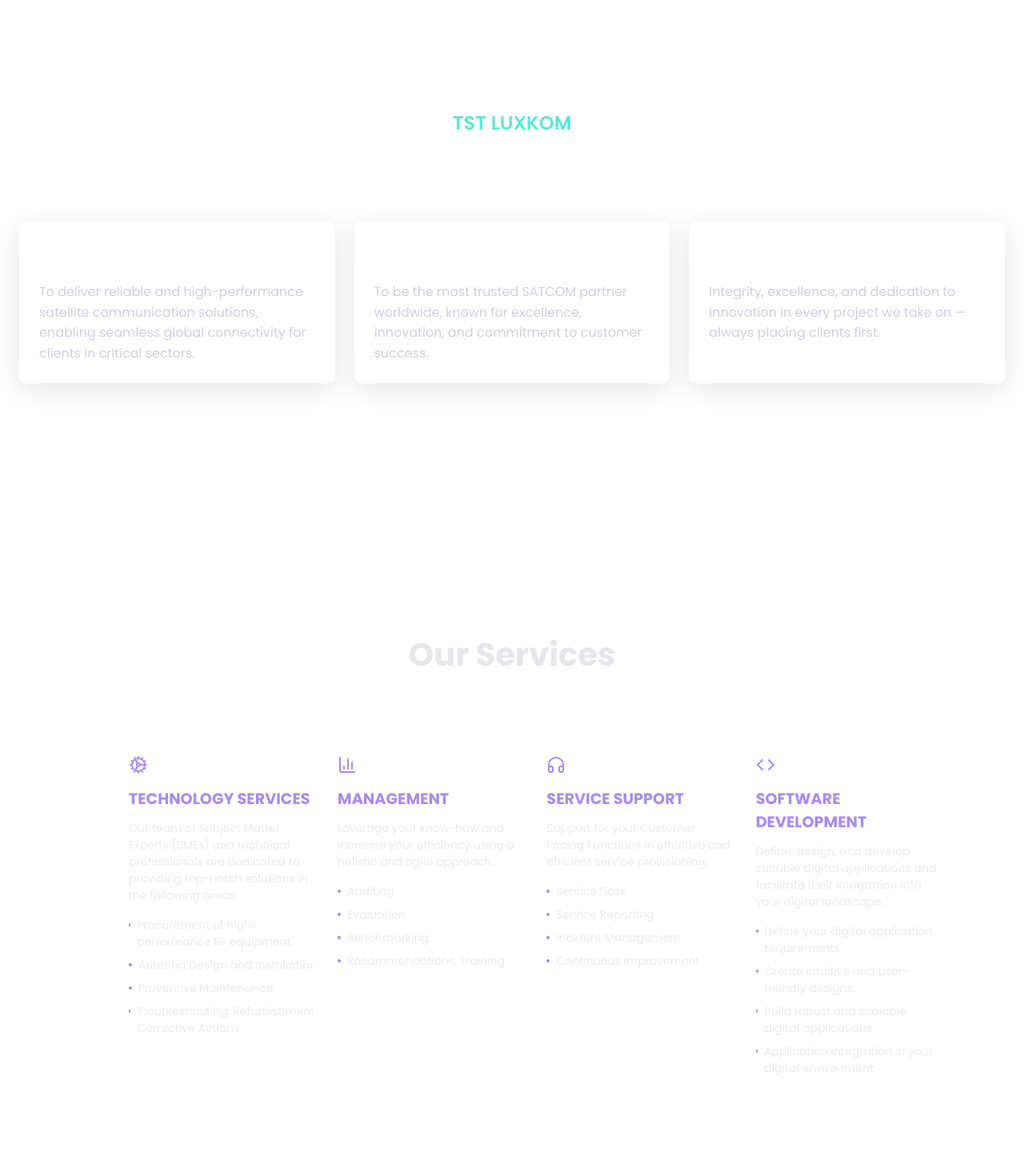
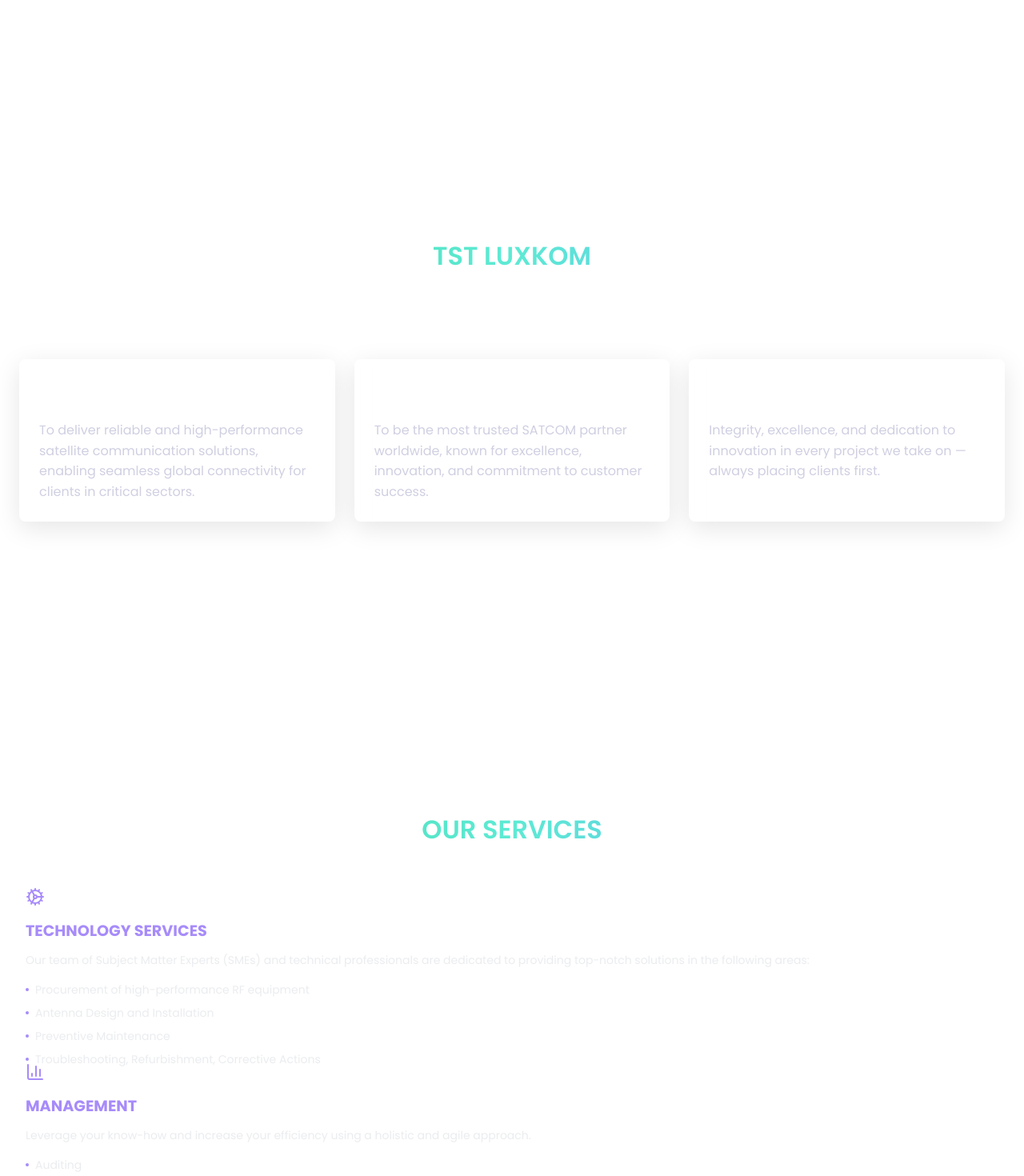
Before and after one commit to Ywette/TSTLUXKOM, a Next.js app: page / in a window 1280 px wide. Shown: the part 840-2310 px from the top of the page at 80% size. Built offline with nearby package versions, Linux system fonts and the light colour scheme.

Commit message:
mobile ServiceList section done

```diff
--- a/src/app/globals.css
+++ b/src/app/globals.css
@@ -47,6 +47,19 @@
   position: relative;
 }
 
+h2  {
+    font-size: 2rem;
+    font-weight: 600;
+    margin-bottom: 3rem;
+    background: linear-gradient(90deg, #34d399, #5eead4, #60a5fa);
+    -webkit-background-clip: text;
+    -webkit-text-fill-color: transparent;
+    background-clip: text;
+    text-fill-color: transparent;
+    text-transform: uppercase;
+    padding-top: 20vh;
+  }
+
 a {
   text-decoration: none;
   color: inherit;
--- a/src/app/stylings/Mission.css
+++ b/src/app/stylings/Mission.css
@@ -17,22 +17,6 @@
   margin-bottom: 1rem;
   width: 100%;
 }
-
-.about-gradient {
-  font-size: 1.25rem;
-  font-weight: 600;
-  margin-bottom: 3rem;
-  background: linear-gradient(90deg, #34d399, #5eead4, #60a5fa);
-  -webkit-background-clip: text;
-  -webkit-text-fill-color: transparent;
-  background-clip: text;
-  text-fill-color: transparent;
-}
-
-
-  .about-gradient {
-    font-size: 1.5rem;
-  }
 
 .about-grid {
   display: grid;
--- a/src/app/stylings/ServicesList.css
+++ b/src/app/stylings/ServicesList.css
@@ -1,5 +1,4 @@
 .services-section {
-  height: 100vh;
   width: 100%;
   display: flex;
   align-items: center;
@@ -8,7 +7,6 @@
 
 .container {
   width: 100%;
-  max-width: 1200px;
   padding: 0 2rem;
 }
 
@@ -17,17 +15,8 @@
   margin-bottom: 2.5rem;
 }
 
-.section-title {
-  font-size: 2.5rem;
-  font-weight: 700;
-  color: #e5e7eb;
-  margin-bottom: 1.5rem;
-  position: relative;
-  display: inline-block;
-}
-
 .stacked-services {
-  position: relative;
+  /* position: relative; */
   height: 260px;
   width: 100%;
   max-width: 100%;
@@ -35,17 +24,17 @@
 }
 
 .stacked-services .service-card {
-  position: absolute;
-  top: 0;
-  width: 300px;
-  height: 100%;
-  background: rgba(255, 255, 255, 0.05);
-  backdrop-filter: blur(8px);
+  /* position: absolute; */
+  /* top: 0; */
+  /* width: 300px; */
+  /* height: 100%; */
+  /* background: rgba(255, 255, 255, 0.05); */
+  /* backdrop-filter: blur(8px); */
   border-radius: 1rem;
-  padding: 2rem;
+  /* padding: 2rem; */
   cursor: pointer;
-  transition: all 1.5s ease 0.2s;
-  transform-origin: center;
+  /* transition: all 1.5s ease 0.2s;
+  transform-origin: center; */
 }
 
 .stacked-services .service-card:hover {
@@ -113,3 +102,82 @@
   border-radius: 50%;
   margin-top: 0.5rem;
 }
+
+/* Mobile Card Stack */
+@media (max-width: 768px) {
+  .stacked-services {
+    height: auto;
+    display: flex;
+    flex-direction: column;
+    gap: 1rem;
+    padding: 1rem;
+  }
+
+  .stacked-services .service-card {
+    position: relative;
+    width: 100%;
+    height: auto;
+    left: 0 !important;
+    transform: translateY(0) !important;
+    opacity: 1 !important;
+    margin-bottom: 1rem;
+    transition: all 0.3s ease;
+  }
+
+  .stacked-services .service-card:not(:first-child) {
+    transform: translateY(-10px);
+    opacity: 0.95;
+  }
+
+  .stacked-services .service-card:not(:first-child):not(:nth-child(2)) {
+    transform: translateY(-20px);
+    opacity: 0.9;
+  }
+
+  .stacked-services .service-card:not(:first-child):not(:nth-child(2)):not(:nth-child(3)) {
+    transform: translateY(-30px);
+    opacity: 0.85;
+  }
+
+  .stacked-services .service-card:hover {
+    transform: translateY(-5px) !important;
+    opacity: 1 !important;
+    z-index: 10;
+  }
+
+  .service-card {
+    background: rgba(255, 255, 255, 0.05);
+    backdrop-filter: blur(8px);
+    border-radius: 1rem;
+    padding: 1.5rem;
+    cursor: pointer;
+    transition: all 0.3s ease;
+    border: 1px solid rgba(167, 139, 250, 0.1);
+  }
+
+  .service-card:hover {
+    background: rgba(255, 255, 255, 0.08);
+    box-shadow:
+      0 10px 20px rgba(0, 0, 0, 0.2),
+      0 0 10px rgba(167, 139, 250, 0.1);
+    border: 1px solid rgba(167, 139, 250, 0.2);
+  }
+
+  .service-icon-wrapper {
+    margin-bottom: 0.75rem;
+  }
+
+  .service-title {
+    font-size: 1.1rem;
+    margin-bottom: 0.5rem;
+  }
+
+  .service-description {
+    font-size: 0.8rem;
+    margin-bottom: 0.75rem;
+  }
+
+  .section-title {
+    font-size: 2rem;
+  }
+}
--- a/src/components/Mission.jsx
+++ b/src/components/Mission.jsx
@@ -31,7 +31,7 @@
     <section id="about" className="about-section">
       <div className="about-container">
         <h2
-          className="about-gradient"
+          className="section-gradient"
           data-aos="fade-up"
           data-aos-delay="100"
         >
--- a/src/components/ServicesList.jsx
+++ b/src/components/ServicesList.jsx
@@ -55,7 +55,7 @@
     <section id="services" className="services-section">
       <div className="container">
         <div className="section-header">
-          <h2 className="section-title">Our Services</h2>
+          <h2 className="section-gradient">Our Services</h2>
         </div>
 
         <div className="stacked-services" style={{ height: maxHeight }}>
```
